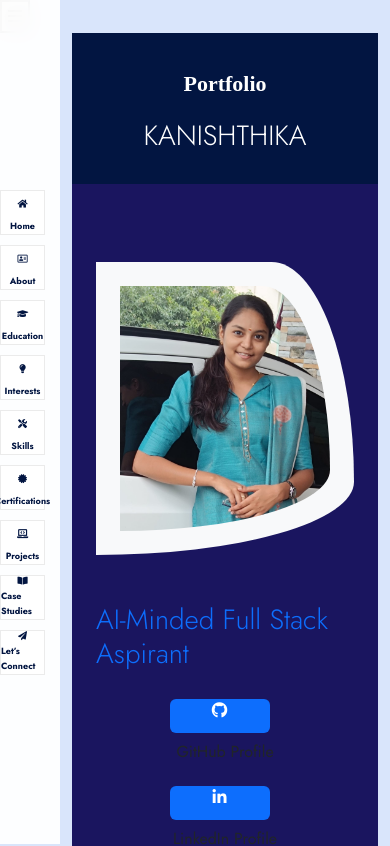
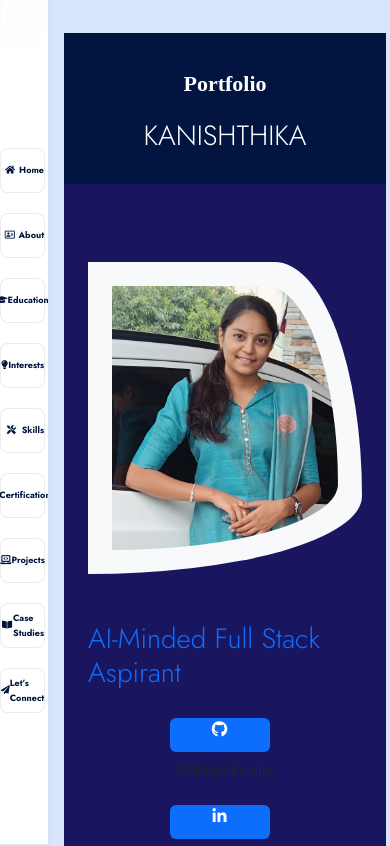
Before and after one commit to Kanishthika11/Kani_portfolio, a React (Vite) app: page / in a window 390 px wide. Shown: the top 846 px of the page. Built offline with nearby package versions, Linux system fonts and the light colour scheme; a web font is replaced by a local one.

Commit message:
nv index.css

```diff
--- a/src/index.css
+++ b/src/index.css
@@ -760,42 +760,78 @@ body {
 /* === MINIMAL RESPONSIVE ADDITIONS === */
 
 /* Mobile Navigation Fix */
+/* ...existing code... */
+
+/* Responsive navigation and layout for mobile */
 @media (max-width: 768px) {
   .nav-section .navbar {
     position: fixed;
     top: 0;
     left: 0;
-    width: 70px;
+    width: 60px;
+    min-width: 60px;
+    max-width: 60px;
     height: 100vh;
-    background: rgba(255, 255, 255, 0.95);
+    background: rgba(255,255,255,0.97);
     transform: none;
     right: auto;
-    backdrop-filter: blur(10px);
+    z-index: 1000;
+    overflow-y: auto;
+    box-shadow: 2px 0 8px rgba(0,0,0,0.04);
+    backdrop-filter: blur(8px);
   }
-
   .navbar .navbar-nav {
     flex-direction: column;
-    padding-top: 20px;
+    padding-top: 16px;
+    gap: 8px;
   }
-
   .nav-section .navbar .navbar-nav .nav-item {
-    width: 50px;
-    height: 50px;
-    margin: 5px 0;
-    flex-direction: column;
-    font-size: 10px;
+    width: 48px;
+    height: 48px;
+    margin: 6px auto;
+    font-size: 11px;
+    border-radius: 8px;
+    display: flex;
+    align-items: center;
+    justify-content: center;
   }
-
   .navbar-nav .nav-link span {
     margin-right: 0;
     margin-bottom: 2px;
     border-right: none;
   }
+  .container-fluid {
+    margin-left: 60px;
+    width: calc(100vw - 60px);
+    min-width: 0;
+    padding: 0 8px;
+  }
+}
 
+/* For very small screens, let content fill the screen and allow nav to scroll horizontally if needed */
+@media (max-width: 480px) {
+  .nav-section .navbar {
+    width: 48px;
+    min-width: 48px;
+    max-width: 48px;
+  }
+  .nav-section .navbar .navbar-nav .nav-item {
+    width: 40px;
+    height: 40px;
+    font-size: 9px;
+  }
   .container-fluid {
-    margin-left: 70px;
-    width: calc(100% - 70px);
+    margin-left: 48px;
+    width: calc(100vw - 48px);
+    padding: 0 4px;
   }
+}
+
+/* Make images and videos responsive */
+img, video {
+  max-width: 100%;
+  height: auto;
+  display: block;
 }
 
 /* Education Cards Mobile Fix */
```
